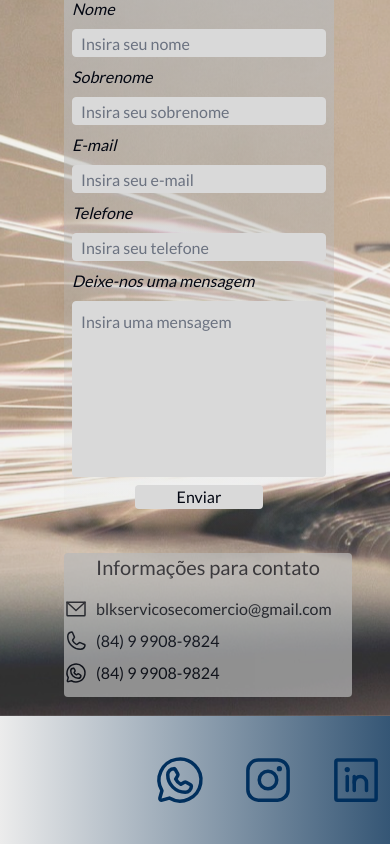
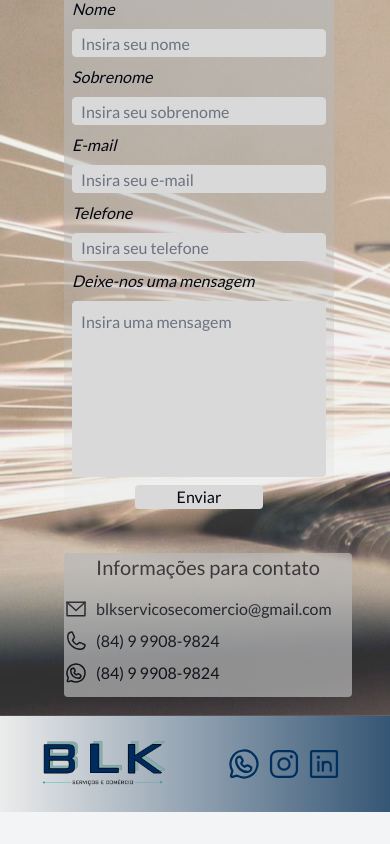
Before and after one commit to AOBarbosa/BLK-homepage, a Next.js app: page / in a window 390 px wide. Shown: the part 3672-4516 px from the top of the page. After the commit the page ends 4484 px from the top, so only its background shows below. Built offline with nearby package versions, Linux system fonts and the light colour scheme.

Commit message:
Responsive design applied on bottom section

```diff
--- a/src/app/page.tsx
+++ b/src/app/page.tsx
@@ -266,24 +266,34 @@ export default function Home() {
       </main>
 
       {/* RODAPE */}
-      <div className="flex items-center w-full h-32 px-36 justify-between bg-gradient-to-r from-blue-left-gradient to-blue-right-gradient">
-        <div className="self-end">
+      <div className="flex items-center w-full h-24 px-10 md:px-24 lg:px-36 justify-between bg-gradient-to-r from-blue-left-gradient to-blue-right-gradient">
+        <div className="self-end mb-6 md:mb-4">
           <a href="/">
-            <Image src={blkLogo} alt="BLK Home" />
+            <Image
+              src={blkLogo}
+              alt="BLK Home"
+              className="w-32 md:w-40 h-auto"
+            />
           </a>
         </div>
-        <div className="flex flex-row gap-8 font-sans font-bold text-2.5xl text-blue-850 p-2 justify-end">
+        <div className="flex flex-row gap-1 sm:gap-4 md:gap-8 font-sans font-bold text-blue-850 p-2 justify-end">
           <a
             href="https://web.whatsapp.com/send?text=Testando%20integração%20com%20wpp&phone=+5584996760499" /* USANDO NUMERO DE KAROL */
-            className=" hover:text-blue-200"
+            className=" hover:text-blue-200 text-4xl sm:text-5xl md:text-6xl lg:text-7xl"
           >
-            <WhatsappLogo size={56} />
+            <WhatsappLogo />
           </a>
-          <a href="" className=" hover:text-blue-200">
-            <InstagramLogo size={56} />
+          <a
+            href=""
+            className=" hover:text-blue-200 text-4xl sm:text-5xl md:text-6xl lg:text-7xl"
+          >
+            <InstagramLogo />
           </a>
-          <a href="" className=" hover:text-blue-200">
-            <LinkedinLogo size={56} />
+          <a
+            href=""
+            className=" hover:text-blue-200 text-4xl sm:text-5xl md:text-6xl lg:text-7xl"
+          >
+            <LinkedinLogo />
           </a>
         </div>
       </div>
```
